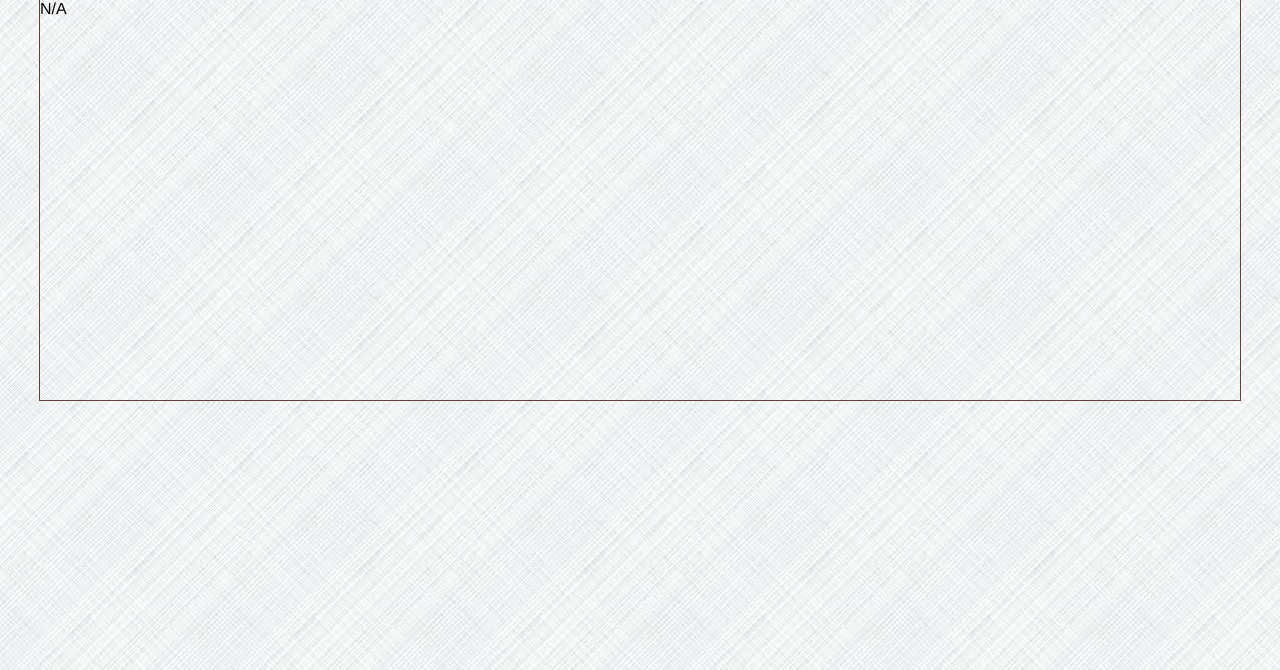
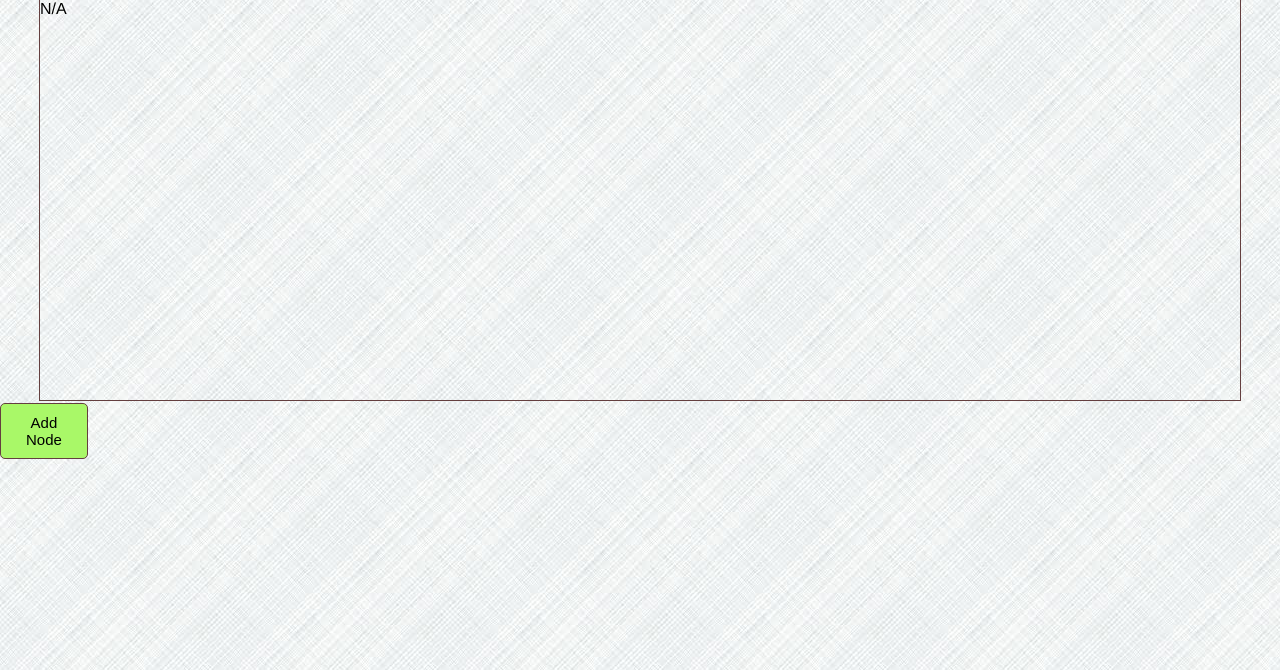
Before and after one commit to DevRaj7/Ant-NLP, a Flask app: template templates/annotationPage.html in a window 1280 px wide. Shown: the part 130-800 px from the top of the page. Run offline with Flask 2, Linux system fonts and the light colour scheme; the template is opened without the code that fills it: most values are stand-ins (such as "Sample title", 1, 10 or a date in 2020).

Commit message:
Added: add node button

```diff
--- a/static/css/annotationPage.css
+++ b/static/css/annotationPage.css
@@ -83,3 +83,20 @@
     height: 400px;
     border: solid 1px #643F3F;
 }
+
+.div-add-node {
+    width: 80px;
+    height: 50px;
+    display: flex;
+    align-items: center;
+    margin-top: 5px;
+}
+
+.div-add-node button {
+    padding: 10px 25px;
+    font-size: 15px;
+    background-color: #a9f868;
+    border: solid 1px #643F3F;
+    border-radius: 5px;
+    cursor: pointer;
+}
--- a/static/javascript/annotationPage.js
+++ b/static/javascript/annotationPage.js
@@ -6,43 +6,69 @@
 import { DataSet } from "vis-data/peer";
 import { Network } from "vis-network/peer";
 
-
 /*     Graph Canvas Section     */
 
+/*
 const nodes = new DataSet([
     {
-        id: 1, label: "Node 1",
-        shape: 'star'
+        id: 1,
+        label: 'Node 1',
+        shape: 'box'
     },
-    { id: 2, label: "Node 2" },
-    { id: 3, label: "Node 3" },
-    { id: 4, label: "Node 4" },
-    { id: 5, label: "Node 5" }
+    {
+        id: 2,
+        label: 'Node 2',
+        shape: 'box'
+    },
+    {
+        id: 3,
+        label: 'Node 3',
+        shape: 'box'
+    },
+    {
+        id: 4, label: 'Node 4'
+    },
+    {
+        id: 5, label: 'Node 5'
+    }
 ]);
-console.log('here 1');
 
-// create an array with edges
 const edges = new DataSet([
-    { from: 1, to: 3 },
-    { from: 1, to: 2 },
+    // { from: 1, to: 3 },
+    // { from: 1, to: 2 },
     { from: 2, to: 4 },
     { from: 2, to: 5 },
     { from: 3, to: 3 }
 ]);
 
-// create a network
+
 const container = document.getElementById("mynetwork");
 const data2 = {
     nodes: nodes,
     edges: edges
 };
-const options = {};
-const network = new Network(container, data2, options);
+*/
+
+var nodes = new DataSet([]);
+var edges = new DataSet([]);
+const container = document.getElementById("mynetwork");
+
+var graphData = {
+    nodes: nodes,
+    edges: edges
+};
+
+var options = {};
+var numberOfNodes = 0;
+/* initialize the graph */
+const network = new Network(container, graphData, options);
+
 
 /*     Annotation Page logic     */
 var data;
 let problemNumber = parseInt(document.getElementById('p-problem-number').innerHTML);
 let wordProblemDescription = document.getElementById('p-word-problem-display');
+
 
 function init() {
     // Fetches the dataset from local storage (if it exists)
@@ -64,6 +90,16 @@
         }
     };
     xml.send(JSON.stringify({}));
+
+
+}
+
+function graphAddNode() {
+    numberOfNodes++;
+    nodes.add({
+        id: numberOfNodes,
+        label: 'Node ' + numberOfNodes.toString()
+    });
 }
 
 init();
@@ -73,3 +109,9 @@
 homeRedirectButton.onclick = () => {
     window.open('/', '_self');
 }
+
+const addNodeButton = document.querySelector('.div-add-node button');
+
+addNodeButton.onclick = () => {
+    graphAddNode();
+}
--- a/templates/annotationPage.html
+++ b/templates/annotationPage.html
@@ -34,6 +34,10 @@
         <div id="mynetwork">N/A</div>
     </div>
 
+    <div class="div-add-node">
+        <button>Add Node</button>
+    </div>
+
     <script src="{{url_for('static', filename='dist/annotationPage.js')}}"></script>
 </body>
 </html>
```
